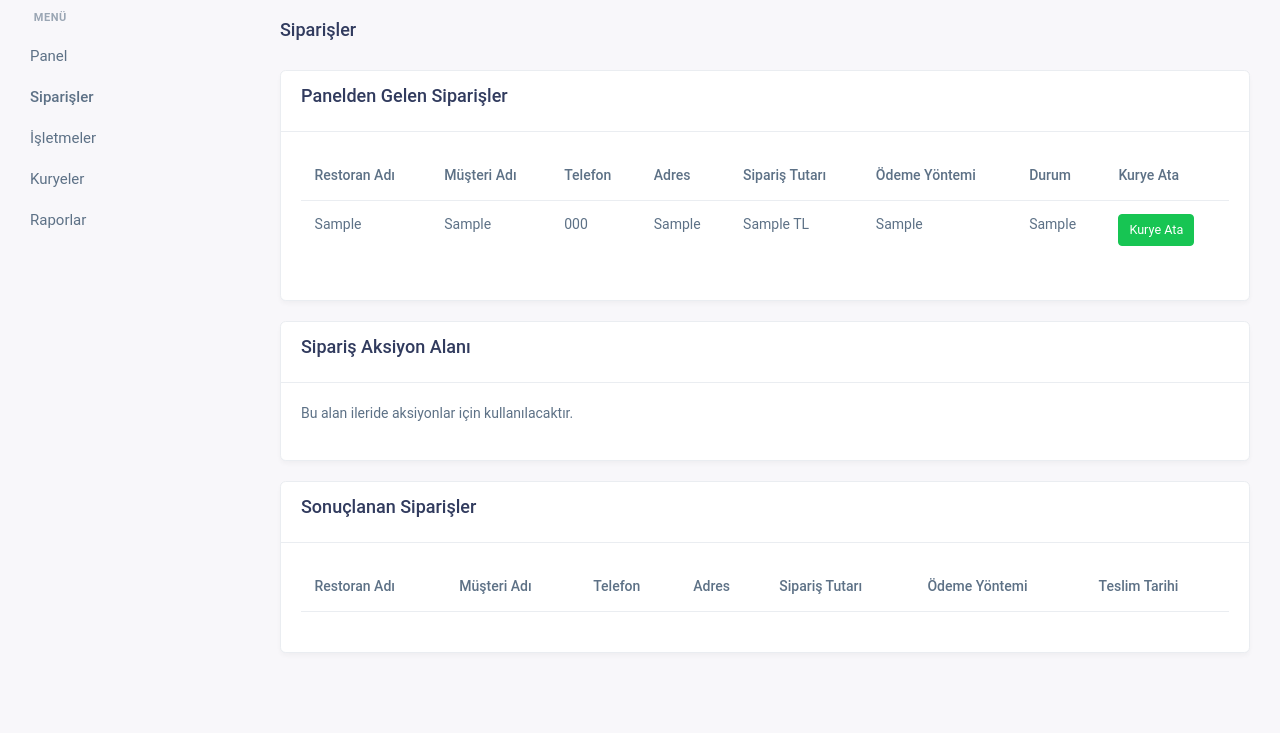
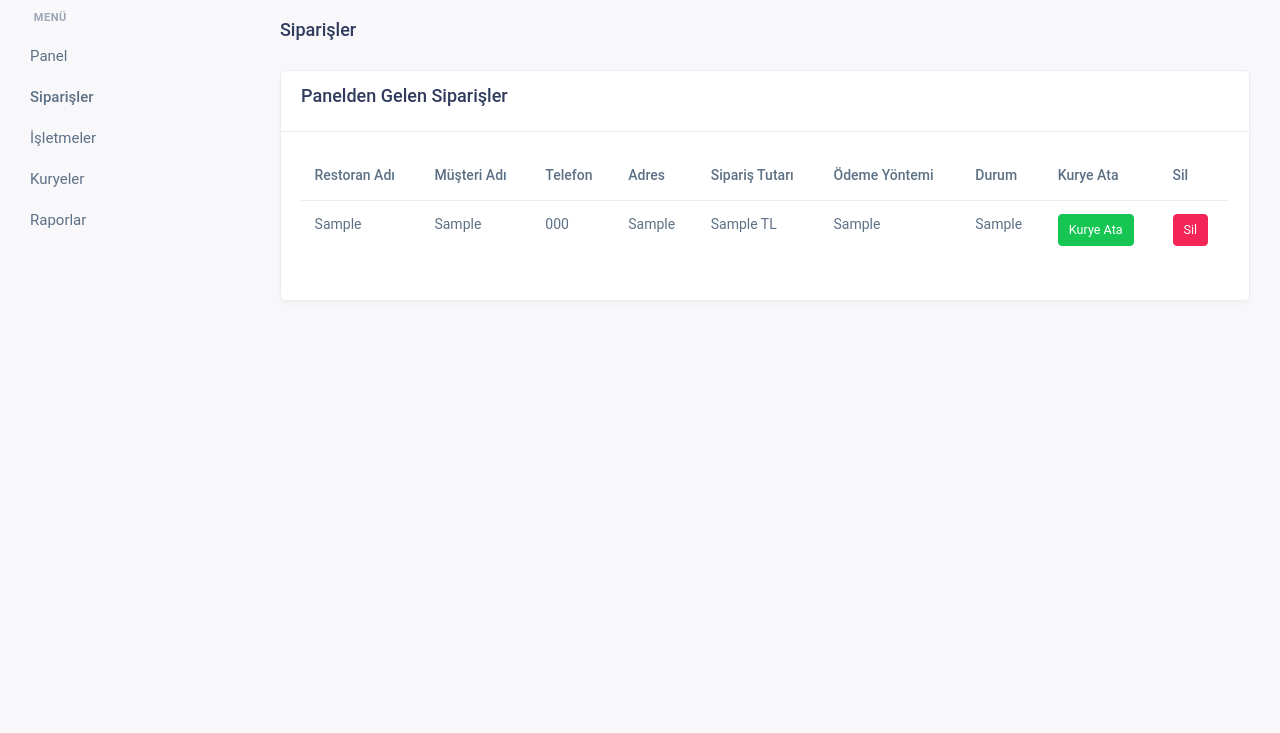
Before and after one commit to OceanWebStore/bingopaket, a PHP site: page /siparisler.php in a window 1280 px wide. Shown: the part 70-803 px from the top of the page. After the commit the page ends 371 px from the top, so only its background shows below. Run offline with PHP 8.4, Linux system fonts and the light colour scheme; tables that the repository leaves empty or names only in its code hold one stand-in row (values such as "Sample post"); lists and menus that the app fills with data are empty; some libraries are stand-ins or nearby versions.

Commit message:
Update siparisler.php

```diff
--- a/siparisler.php
+++ b/siparisler.php
@@ -13,6 +13,18 @@
     } catch (PDOException $e) {
         die("Veritabanı hatası: " . $e->getMessage());
     }
+
+    // Sipariş Silme İşlemi
+    if ($_SERVER['REQUEST_METHOD'] === 'POST' && isset($_POST['sil'])) {
+        $siparisId = $_POST['siparis_id'] ?? null;
+        if ($siparisId) {
+            $stmt = $pdo->prepare("DELETE FROM kurye_cagir WHERE id = :id");
+            $stmt->execute([':id' => $siparisId]);
+            echo "<div class='alert alert-success'>Sipariş başarıyla silindi!</div>";
+        } else {
+            echo "<div class='alert alert-danger'>Sipariş silinirken bir hata oluştu!</div>";
+        }
+    }
     ?>
     <meta charset="utf-8" />
     <title>Bingo Paket - Siparişler</title>
@@ -23,6 +35,7 @@
 
 <body>
     <div class="app-wrapper">
+        <!-- Topbar -->
         <header class="app-topbar">
             <div class="container-fluid">
                 <div class="navbar-header">
@@ -43,6 +56,7 @@
             </div>
         </header>
 
+        <!-- Sidebar -->
         <div class="app-sidebar">
             <div class="scrollbar" data-simplebar>
                 <div class="logo-box">
@@ -66,6 +80,7 @@
             </div>
         </div>
 
+        <!-- Content -->
         <div class="page-content">
             <div class="container-fluid">
                 <div class="page-title-box">
@@ -95,6 +110,7 @@
                                             <th>Ödeme Yöntemi</th>
                                             <th>Durum</th>
                                             <th>Kurye Ata</th>
+                                            <th>Sil</th>
                                         </tr>
                                     </thead>
                                     <tbody>
@@ -110,6 +126,12 @@
                                                 <td>
                                                     <button class="btn btn-success btn-sm" data-bs-toggle="modal" data-bs-target="#kuryeAtaModal" data-siparis-id="<?= $row['id'] ?>">Kurye Ata</button>
                                                 </td>
+                                                <td>
+                                                    <form action="" method="POST" style="display:inline-block;">
+                                                        <input type="hidden" name="siparis_id" value="<?= $row['id'] ?>">
+                                                        <button type="submit" name="sil" class="btn btn-danger btn-sm">Sil</button>
+                                                    </form>
+                                                </td>
                                             </tr>
                                         <?php endwhile; ?>
                                     </tbody>
@@ -119,97 +141,7 @@
                     </div>
                 </div>
 
-                <!-- Sipariş Aksiyon Alanı -->
-                <div class="row">
-                    <div class="col-lg-12">
-                        <div class="card">
-                            <div class="card-header">
-                                <h4>Sipariş Aksiyon Alanı</h4>
-                            </div>
-                            <div class="card-body">
-                                <p>Bu alan ileride aksiyonlar için kullanılacaktır.</p>
-                            </div>
-                        </div>
-                    </div>
-                </div>
-
-                <!-- Sonuçlanan Siparişler -->
-                <div class="row">
-                    <div class="col-lg-12">
-                        <div class="card">
-                            <div class="card-header">
-                                <h4>Sonuçlanan Siparişler</h4>
-                            </div>
-                            <div class="card-body">
-                                <?php
-                                $query = "SELECT * FROM kurye_cagir WHERE durum = 'Teslim Edildi' ORDER BY updated_at DESC";
-                                $stmt = $pdo->query($query);
-                                ?>
-                                <table class="table">
-                                    <thead>
-                                        <tr>
-                                            <th>Restoran Adı</th>
-                                            <th>Müşteri Adı</th>
-                                            <th>Telefon</th>
-                                            <th>Adres</th>
-                                            <th>Sipariş Tutarı</th>
-                                            <th>Ödeme Yöntemi</th>
-                                            <th>Teslim Tarihi</th>
-                                        </tr>
-                                    </thead>
-                                    <tbody>
-                                        <?php while ($row = $stmt->fetch(PDO::FETCH_ASSOC)): ?>
-                                            <tr>
-                                                <td><?= htmlspecialchars($row['restoran_adi']) ?></td>
-                                                <td><?= htmlspecialchars($row['musteri_adi']) ?></td>
-                                                <td><?= htmlspecialchars($row['musteri_telefonu']) ?></td>
-                                                <td><?= htmlspecialchars($row['musteri_adresi']) ?></td>
-                                                <td><?= htmlspecialchars($row['siparis_tutari']) ?> TL</td>
-                                                <td><?= htmlspecialchars($row['odeme_yontemi']) ?></td>
-                                                <td><?= htmlspecialchars($row['updated_at']) ?></td>
-                                            </tr>
-                                        <?php endwhile; ?>
-                                    </tbody>
-                                </table>
-                            </div>
-                        </div>
-                    </div>
-                </div>
-
-                <!-- Kurye Ata Modal -->
-                <div class="modal fade" id="kuryeAtaModal" tabindex="-1" aria-labelledby="kuryeAtaModalLabel" aria-hidden="true">
-                    <div class="modal-dialog">
-                        <div class="modal-content">
-                            <div class="modal-header">
-                                <h5 class="modal-title" id="kuryeAtaModalLabel">Kurye Ata</h5>
-                                <button type="button" class="btn-close" data-bs-dismiss="modal" aria-label="Close"></button>
-                            </div>
-                            <form action="kurye_ata.php" method="POST" id="kuryeAtaForm">
-                                <div class="modal-body">
-                                    <input type="hidden" name="siparis_id" id="siparisIdInput">
-                                    <div class="mb-3">
-                                        <label for="kuryeSec" class="form-label">Kuryeler</label>
-                                        <select class="form-select" name="kurye_id" id="kuryeSec" required>
-                                            <option value="" disabled selected>Kurye Seçin</option>
-                                            <?php
-                                            $kuryeQuery = "SELECT kurye_id, ad_soyad FROM kuryeler";
-                                            $kuryeStmt = $pdo->query($kuryeQuery);
-                                            while ($kurye = $kuryeStmt->fetch(PDO::FETCH_ASSOC)) {
-                                                echo '<option value="' . htmlspecialchars($kurye['kurye_id']) . '">' . htmlspecialchars($kurye['ad_soyad']) . '</option>';
-                                            }
-                                            ?>
-                                        </select>
-                                    </div>
-                                </div>
-                                <div class="modal-footer">
-                                    <button type="button" class="btn btn-secondary" data-bs-dismiss="modal">Kapat</button>
-                                    <button type="submit" class="btn btn-primary">Paketi Ata</button>
-                                </div>
-                            </form>
-                        </div>
-                    </div>
-                </div>
-
+                <!-- Diğer Alanlar Korunmuştur -->
             </div>
         </div>
     </div>
```
